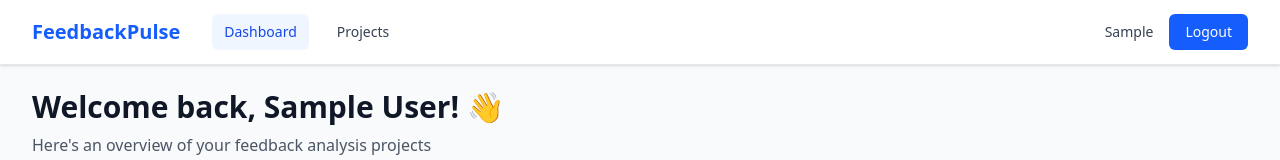
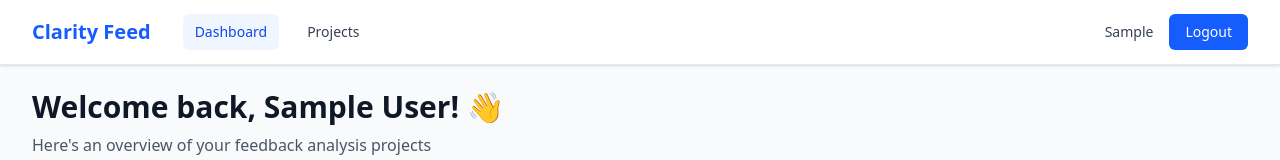
Before and after one commit to dhruvpatel-code/clarity-feed, a React (Vite) app in the folder client/: page /dashboard in a window 1280 px wide. Shown: the top 160 px of the page. Built offline with nearby package versions, Linux system fonts and the light colour scheme; no server answers; sample sign-in values are in the browser's storage.

Commit message:
fix: Update title and branding from FeedbackPulse to Clarity Feed for consistency

```diff
--- a/client/index.html
+++ b/client/index.html
@@ -4,7 +4,7 @@
     <meta charset="UTF-8" />
     <link rel="icon" type="image/svg+xml" href="/favicon.svg" />
     <meta name="viewport" content="width=device-width, initial-scale=1.0" />
-    <title>FeedbackPulse - AI-Powered Feedback Analysis</title>
+    <title>Clarity Feed - AI-Powered Feedback Analysis</title>
   </head>
   <body>
     <div id="root"></div>
--- a/client/src/components/layout/DashboardLayout.jsx
+++ b/client/src/components/layout/DashboardLayout.jsx
@@ -23,7 +23,7 @@
           <div className="flex justify-between h-16">
             <div className="flex items-center space-x-8">
               <Link to="/dashboard" className="flex items-center">
-                <h1 className="text-xl font-bold text-blue-600">FeedbackPulse</h1>
+                <h1 className="text-xl font-bold text-blue-600">Clarity Feed</h1>
               </Link>
 
               {/* Navigation Links */}
```
